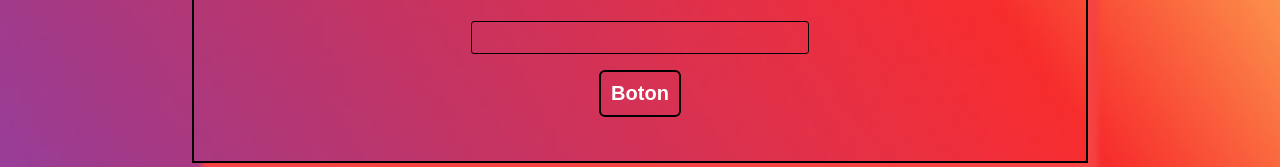
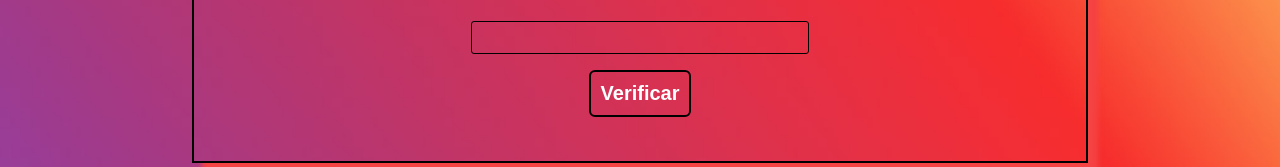
Before and after one commit to Franzcod/telefonosEEUU, a plain HTML site: page index.html in a window 1280 px wide. Shown: the part 387-554 px from the top of the page. Drawn offline with Linux system fonts and the light colour scheme; a web font is replaced by a local one.

Commit message:
Update index.html

```diff
--- a/index.html
+++ b/index.html
@@ -44,7 +44,7 @@
         <div>
             <input class="campo" id="campo" type="text">
             <p></p>
-            <button class="boton1" onclick="telephoneCheck()">Boton</button>
+            <button class="boton1" onclick="telephoneCheck()">Verificar</button>
             <br>
 
             <p class="resultado"  id="demo"></p>
```
